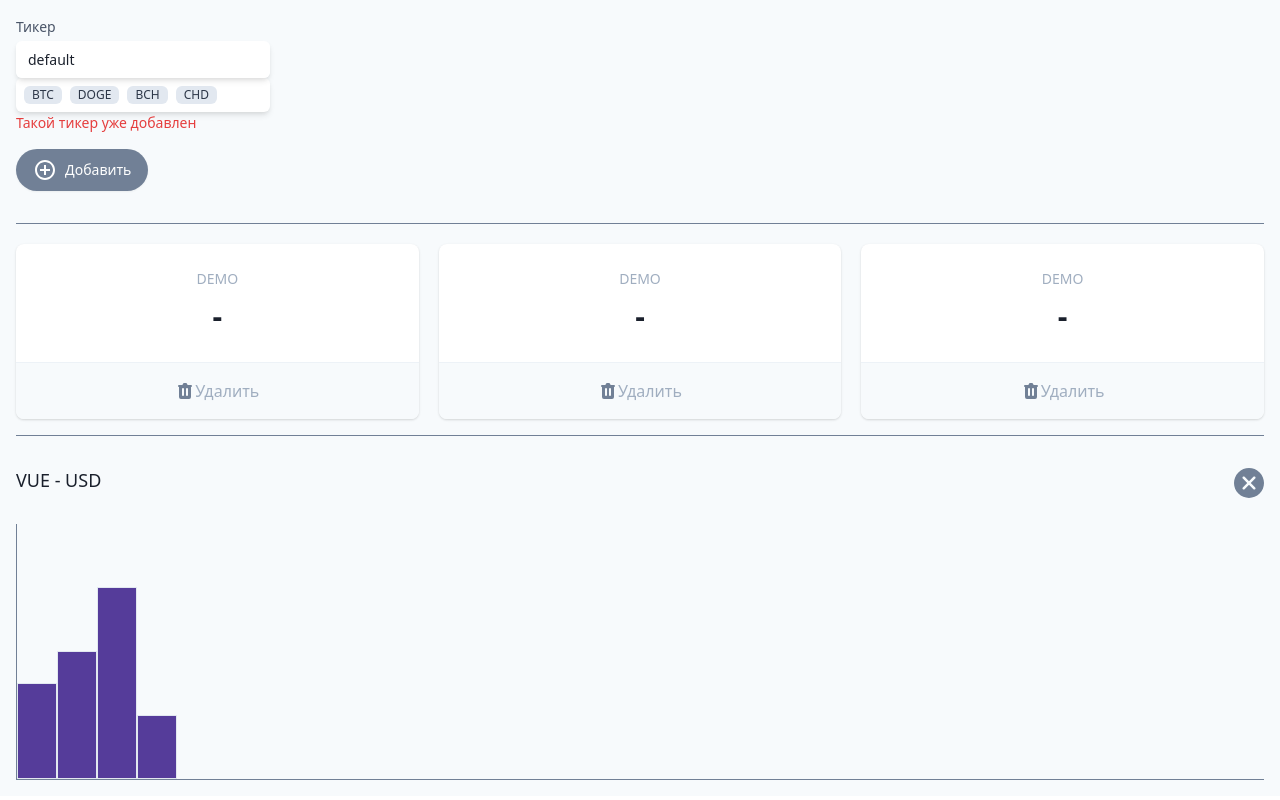
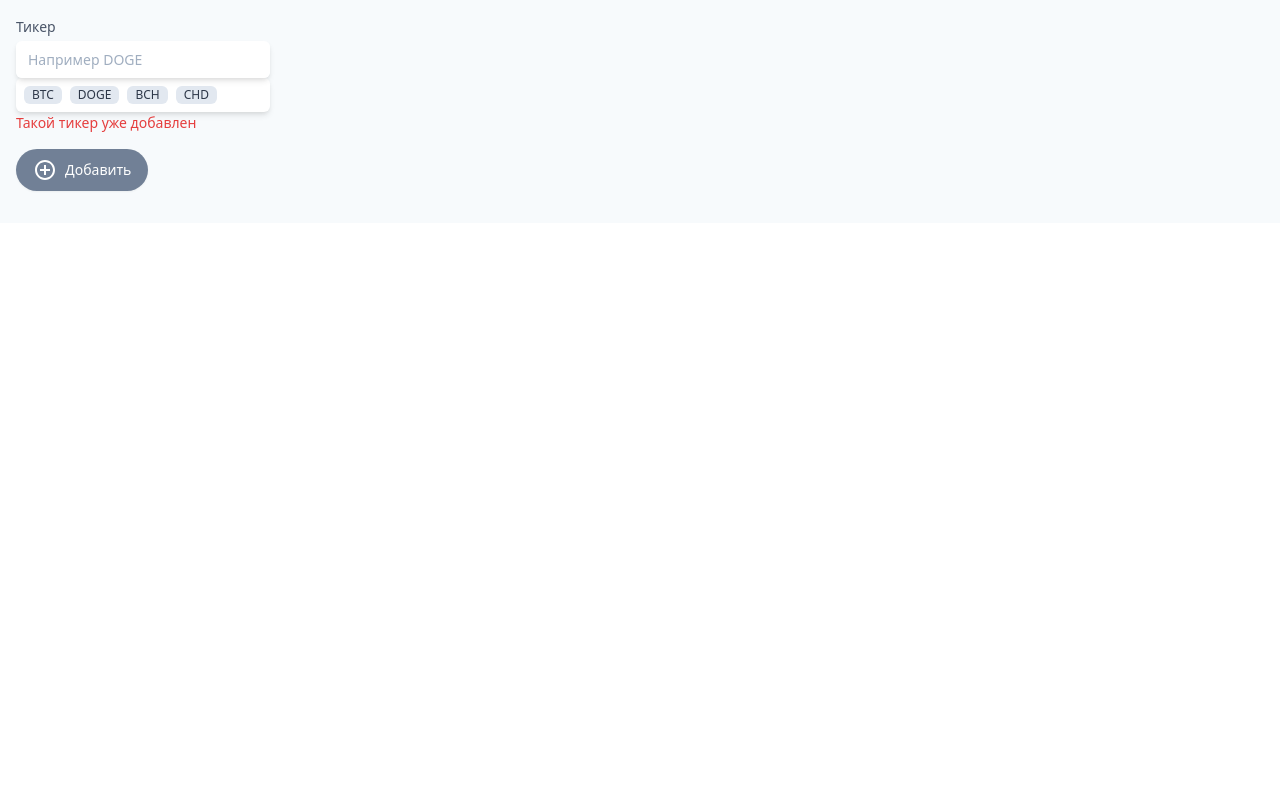
Before and after one commit to Stronfor/CheckCrypto, a Vue app: page / in a window 1280 px wide. Built offline with nearby package versions, Linux system fonts and the light colour scheme.

Commit message:
add graph

```diff
--- a/src/App.vue
+++ b/src/App.vue
@@ -10,6 +10,7 @@
             <div class="mt-1 relative rounded-md shadow-md">
               <input
                 v-model="tiker"
+                v-on:keydown.enter="add"
                 type="text"
                 name="wallet"
                 id="wallet"
@@ -46,7 +47,7 @@
         </div>
         <button
           v-on:click="add"
-          v-on:keyup.enter="add"
+
           type="button"
           class="my-4 inline-flex items-center py-2 px-4 border border-transparent shadow-sm text-sm leading-4 font-medium rounded-full text-white bg-gray-600 hover:bg-gray-700 transition-colors duration-300 focus:outline-none focus:ring-2 focus:ring-offset-2 focus:ring-gray-500"
         >
@@ -67,16 +68,21 @@
         </button>
       </section>
       <template v-if="tickers.length">
-      <hr  class="w-full border-t border-gray-600 my-4" />
+        <hr class="w-full border-t border-gray-600 my-4" />
         <dl class="mt-5 grid grid-cols-1 gap-5 sm:grid-cols-3">
           <div
             v-for="item in tickers"
             v-bind:key="item.name"
+            @click="select(item)"
+            :class="{
+              'border-4': sel == item
+            }
+            "
             class="bg-white overflow-hidden shadow rounded-lg border-purple-800 border-solid cursor-pointer"
           >
             <div class="px-4 py-5 sm:p-6 text-center">
               <dt class="text-sm font-medium text-gray-500 truncate">
-              {{ item.name }}
+                {{ item.name }} - USD
               </dt>
               <dd class="mt-1 text-3xl font-semibold text-gray-900">
                 {{ item.price }}
@@ -84,7 +90,7 @@
             </div>
             <div class="w-full border-t border-gray-200"></div>
             <button
-            @click="handleDelete(item)"
+              @click.stop="handleDelete(item)"
               class="flex items-center justify-center font-medium w-full bg-gray-100 px-4 py-4 sm:px-6 text-md text-gray-500 hover:text-gray-600 hover:bg-gray-200 hover:opacity-20 transition-all focus:outline-none"
             >
               <svg
@@ -105,17 +111,23 @@
         </dl>
         <hr class="w-full border-t border-gray-600 my-4" />
       </template>
-      <section class="relative">
+      <section
+        v-if="sel"
+        class="relative">
         <h3 class="text-lg leading-6 font-medium text-gray-900 my-8">
-          VUE - USD
+          {{ sel.name }} - USD
         </h3>
         <div class="flex items-end border-gray-600 border-b border-l h-64">
-          <div class="bg-purple-800 border w-10 h-24"></div>
-          <div class="bg-purple-800 border w-10 h-32"></div>
-          <div class="bg-purple-800 border w-10 h-48"></div>
-          <div class="bg-purple-800 border w-10 h-16"></div>
+          <div
+          v-for="(bar, idx) in normalizeGraph()"
+          :key="idx"
+          :style="{height: `${bar}%`}"
+          class="bg-purple-800 border w-10"
+          ></div>
         </div>
-        <button type="button" class="absolute top-0 right-0">
+        <button
+          @click="sel = null"
+        type="button" class="absolute top-0 right-0">
           <svg
             xmlns="http://www.w3.org/2000/svg"
             xmlns:xlink="http://www.w3.org/1999/xlink"
@@ -147,31 +159,53 @@
 export default {
   name: "App",
 
-  data() {
+  data() {  // данные и переменные которые будут доступны снаружи
     return {
-      tiker: "default",
-      tickers: [
-        { name: "DEMO", price: "-" },
-        { name: "DEMO", price: "-" },
-        { name: "DEMO", price: "-" },
-      ],
+      tiker: "",
+      tickers: [],
+      sel: null,
+      graph: [],
     };
   },
 
-  methods: {
+  methods: {  // методы которые будут доступны снаружи
     add() {
-      const newTicker = {
+      const currentTicker = {
         name: this.tiker,
         price: "-",
       };
-      this.tickers.push(newTicker);
+      this.tickers.push(currentTicker);
+
+
+      setInterval(async() => {
+        const f = await fetch(`https://min-api.cryptocompare.com/data/price?fsym=${currentTicker.name}&tsyms=USD&api_key=2ade52005e3dac737e3cf9283393e5eabda16fa8f00a8e4aaf35c51aa5000517`);
+        const data = await f.json();
+
+      this.tickers.find(t => t.name === currentTicker.name).price = data.USD > 1 ? data.USD.toFixed(2) : data.USD.toPrecision(2);
+
+      if(this.sel?.name === currentTicker.name){
+        this.graph.push(data.USD)
+      }
+      }, 3000)
       this.tiker = "";
     },
 
-    handleDelete(tickerToRemove){
-      this.tickers = this.tickers.filter(t => t !== tickerToRemove)
+    handleDelete(tickerToRemove) {
+      this.tickers = this.tickers.filter((t) => t !== tickerToRemove);
+    },
+
+    normalizeGraph(){
+      const maxValue = Math.max(...this.graph);
+      const minValue = Math.min(...this.graph);
+      return this.graph.map(price => 5 + ((price - minValue) * 95) / (maxValue - minValue));
+    },
+
+
+    select(ticker){
+      this.sel = ticker;
+      this.graph = [];
+  },
 }
-  },
 };
 </script>
 
```
Also changed, not shown: .prettierrc.js (added). Lines whose indentation alone changed are shown as unchanged.
